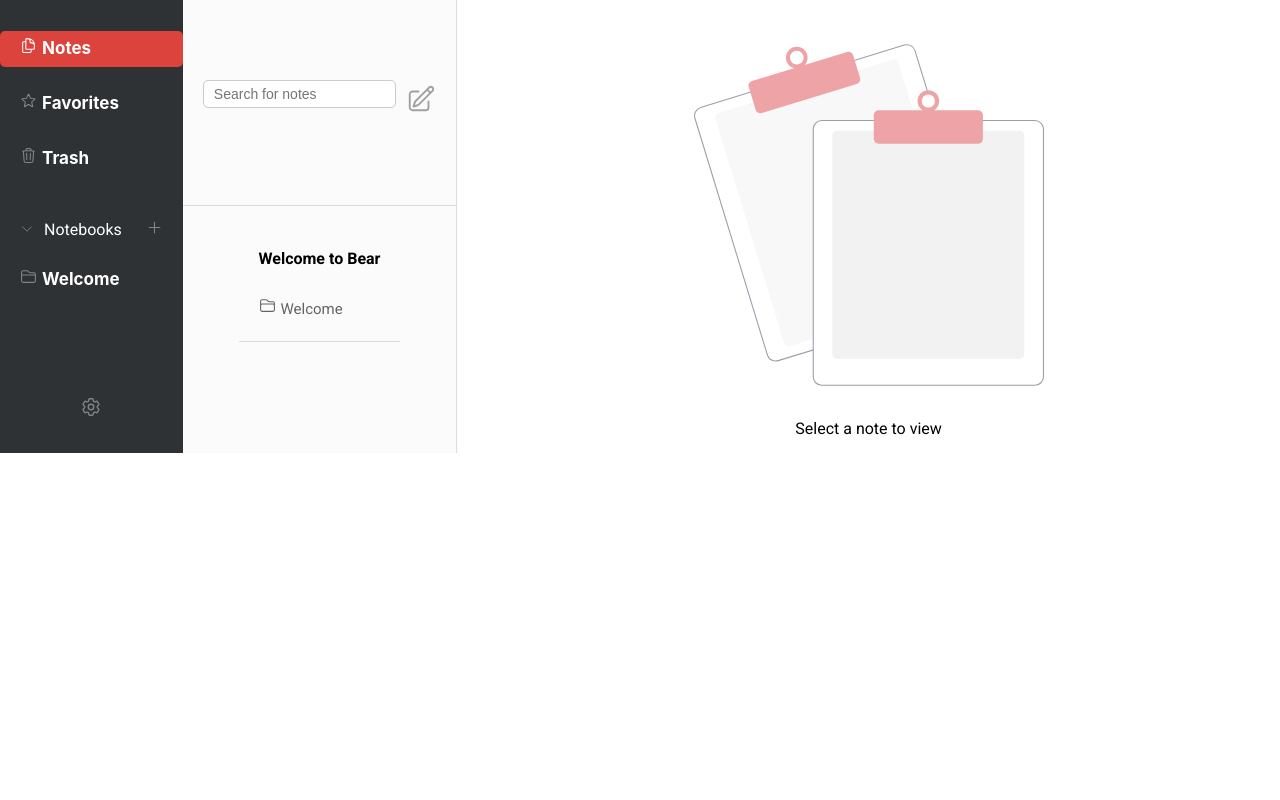
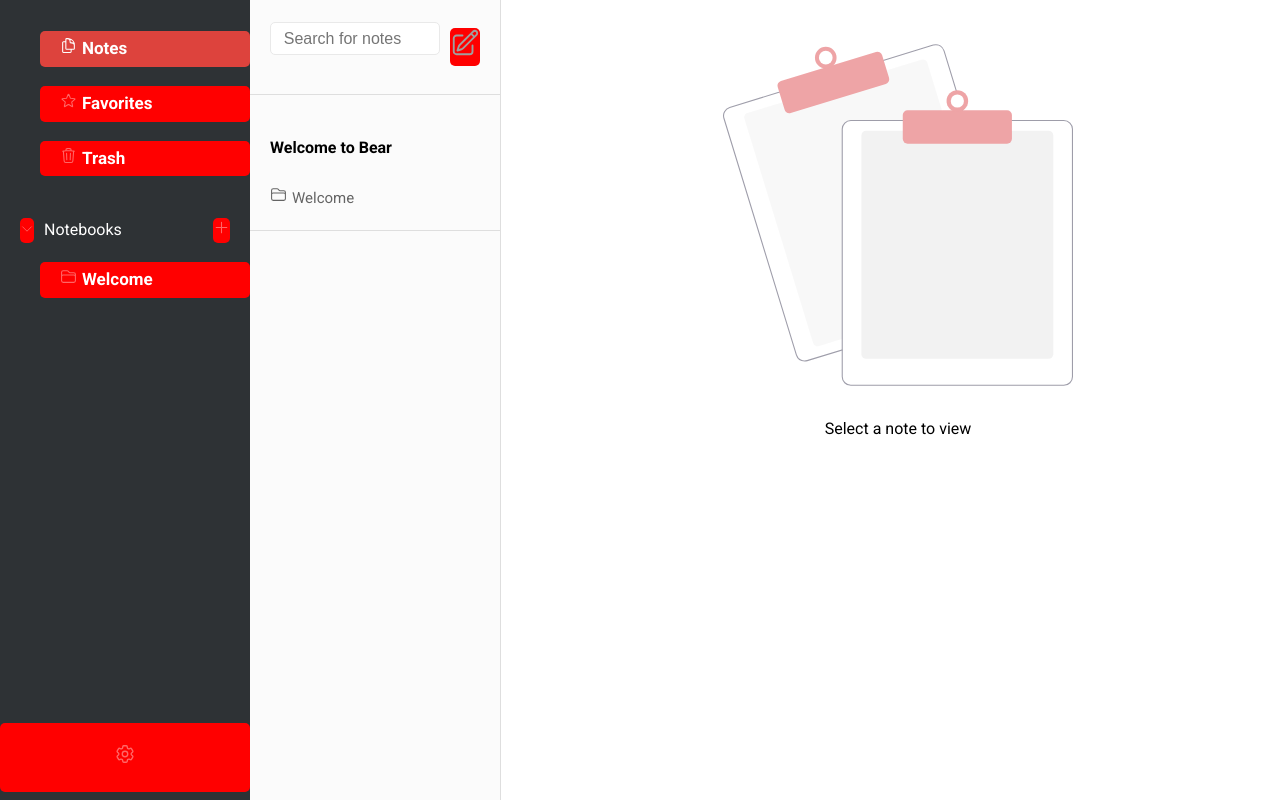
Before and after one commit to madebyaman/note-taking-app, a website built with Parcel: page index.html in a window 1280 px wide. Built offline with nearby package versions, Linux system fonts and the light colour scheme.

Commit message:
layout design 💦 💦 😥

```diff
--- a/index.html
+++ b/index.html
@@ -15,7 +15,8 @@
     <title>Easy Notes</title>
   </head>
   <body>
-    <div class="grid">
+    <div class="splitpane-vertical">
+      <div class="inner-container">
         <div class="tags__container grid__item">
           <!-- Notes list -->
           <ul class="notes">
@@ -80,7 +81,6 @@
               </button>
             </li>
           </ul>
-
           <!-- Tags list -->
           <div class="notebooks-section">
             <div class="notebooks-section__heading">
@@ -148,7 +148,6 @@
               placeholder="Notebook Name"
             />
           </div>
-
           <!-- Gear icon -->
           <button class="gear icon gray">
             <svg
@@ -173,7 +172,10 @@
           </button>
           <!-- Gear icon -->
         </div>
-      <section class="grid__item notes__container">
+      </div>
+      <div class="main-content-container">
+        <div class="inner-container">
+          <div class="grid__item notes__container">
             <div class="notes__container-header">
               <input
                 type="text"
@@ -198,7 +200,8 @@
               </button>
             </div>
             <div class="notes__container-notes"></div>
-      </section>
+          </div>
+        </div>
         <div class="grid__item notes-browser">
           <!-- <textarea class="notes-browser__editor" id="notes-editor" cols="33" rows="5">
         </textarea>
@@ -214,6 +217,7 @@
           </div>
         </div>
       </div>
+    </div>
 
     <script src="./src/ts/controller.ts" type="module"></script>
   </body>
--- /dev/null
+++ b/src/sass/_base.scss
@@ -0,0 +1,3 @@
+:root {
+  --font-family: 'Roboto', -apple-system, BlinkMacSystemFont, "Segoe UI", Roboto, Oxygen-Sans, Ubuntu, Cantarell, "Helvetica Neue", sans-serif;
+}
--- /dev/null
+++ b/src/sass/_layout.scss
@@ -0,0 +1,54 @@
+.splitpane-vertical {
+  display: grid;
+  grid-template-columns: 250px 1fr;
+}
+
+.inner-container {
+  position: sticky;
+  align-self: start;
+}
+
+.tags__container,
+.notes__container {
+  position: fixed;
+  height: 100vh;
+  width: 250px;
+  overflow-y: scroll;
+}
+
+.main-content-container {
+  display: grid;
+  grid-template-columns: 250px 1fr;
+  grid-gap: 1rem;
+}
+
+.notes-browser {}
+
+ul:not(.notes-browser ul) {
+  margin: 0;
+  list-style: none;
+}
+
+button.icon,
+.notes li > button,
+.notebook > button {
+  background-color: red;
+  border: none;
+  padding: 0;
+  font-size: 17px;
+  cursor: pointer;
+  color: inherit;
+}
+
+.gear.icon,
+.notes__container-note,
+.notes__container-header,
+.notes-browser__preview,
+.notes-browser__empty,
+.notes-browser__editor {
+  padding: 20px;
+}
+
+.icon.gray svg {
+  opacity: 40%;
+}
--- /dev/null
+++ b/src/sass/_notebookContainer.scss
@@ -0,0 +1,114 @@
+/*
+===================================
+Notebook Container
+===================================
+*/
+
+.tags__container {
+  background-color: #2e3235;
+  color: white;
+  display: flex;
+  justify-content: flex-start;
+  flex-direction: column;
+  gap: 25px;
+}
+
+.tags__container .notes {
+  margin-top: 20px;
+}
+
+.tags__container .notes button,
+.notebooks-section__heading,
+li.notebook > button {
+  padding-left: 20px;
+  padding-right: 20px;
+}
+
+.icon svg {
+  width: 17px;
+  height: 17px;
+}
+
+
+.notes li > button,
+.notebook > button {
+  display: flex;
+  gap: 5px;
+  margin-bottom: 5px;
+  padding: 5px 2px;
+  align-items: center;
+  width: 100%;
+}
+
+.notes li > button:hover,
+.notes li > button:focus,
+.notebook > button:focus,
+.notebook > button:hover {
+  background-color: hsl(206, 4%, 29%);
+}
+
+.notes li > button.active {
+  background-color: #dd433d;
+}
+
+.notes li > button.active .icon.gray svg {
+  opacity: 100%;
+}
+
+/* Notebooks Section */
+.notebooks-section.hide ul.note-books {
+  display: none;
+}
+
+.notebooks-section.hide .notebooks__icon svg {
+  transform: rotate(180deg);
+}
+
+.notebooks-section__heading {
+  display: flex;
+  align-items: center;
+  gap: 10px;
+  flex-direction: row;
+  justify-content: flex-start;
+}
+
+.notebooks-section__heading .notebooks__icon svg {
+  width: 14px;
+  height: 14px;
+}
+
+.notebooks-section__heading .add-notebook {
+  margin-left: auto;
+}
+
+.notebook > button {
+  margin-top: 8px;
+}
+
+.new-notebook-input {
+  margin: 10px 20px 0 20px;
+  width: auto;
+  border-radius: 2px;
+  border: 0px;
+  color: inherit;
+  background-color: hsl(206, 4%, 39%);
+}
+
+.new-notebook-input.hide {
+  display: none;
+}
+
+.new-notebook-input::placeholder {
+  color: rgba(255, 255, 255, 0.3);
+}
+
+/* Settings */
+
+.gear.icon {
+margin-top: auto;
+}
+
+.gear.icon svg {
+width: 22px;
+height: 22px;
+}
--- /dev/null
+++ b/src/sass/_notesContainer.scss
@@ -0,0 +1,60 @@
+/*
+===================================
+Notes Container
+===================================
+*/
+
+.notes__container {
+  border-right: 1px solid #dedede;
+  background-color: #fbfbfb;
+}
+
+.notes__container-header {
+  display: flex;
+  align-items: center;
+  gap: 10px;
+  border-bottom: 1px solid #dedede;
+}
+
+
+.notes__container-new-note-icon svg {
+  width: 30px;
+  height: 30px;
+  color: #9fa0a0;
+}
+
+.notes__container-notes {
+  display: flex;
+  flex-direction: column;
+  gap: 10px;
+}
+
+.notes__container-note {
+  cursor: pointer;
+  display: flex;
+  flex-direction: column;
+  gap: 5px;
+  border-bottom: 1px solid #dedede;
+  transition: all 200ms ease-out;
+}
+
+.notes__container-note:hover {
+  background-color: #eee;
+}
+
+.notes__container-note.active {
+  background-color: #dd433d;
+  color: rgba(255, 255, 255, 0.9);
+}
+
+.notes__container-note .notes__container-note-category {
+  display: flex;
+  flex-direction: row;
+  gap: 5px;
+  align-items: center;
+}
+
+.notes__container-note-category {
+  opacity: 60%;
+  font-size: 15px;
+}
--- /dev/null
+++ b/src/sass/_notesEditor.scss
@@ -0,0 +1,31 @@
+/*
+===================================
+Notes Editor
+===================================
+*/
+
+.notes-browser__editor {
+  width: 100%;
+  display: block;
+  font-size: 17px;
+  border: 0;
+  height: 100%;
+}
+
+.notes-browser__empty img {
+  height: 350px;
+  width: 350px;
+  opacity: 50%;
+}
+
+.notes-browser__empty {
+  display: grid;
+  height: 100%;
+  margin: 0;
+  place-items: center center;
+}
+
+.notes-browser__empty p {
+  text-align: center;
+  margin-top: 20px;
+}
--- a/src/sass/main.scss
+++ b/src/sass/main.scss
@@ -1,261 +1,5 @@
-body {
-  font-family: 'Roboto', system-ui, -apple-system, BlinkMacSystemFont, 'Segoe UI', Roboto, Oxygen, Ubuntu, Cantarell, 'Open Sans', 'Helvetica Neue', sans-serif;
-}
-
-input {
-  width: 100%;
-  display: block;
-  border: 1px solid #cacaca;
-  border-radius: 5px;
-  padding: 5px 10px;
-  font-size: 14px;
-}
-
-input:focus {
-  outline: none;
-}
-
-.grid {
-  display: grid;
-  grid-template-columns: 2fr 3fr 9fr;
-  height: 100%;
-}
-
-button.icon,
-.notes li > button,
-.notebook > button {
-  background-color: transparent;
-  border: none;
-  padding: 0;
-  font-size: 17px;
-  cursor: pointer;
-  color: inherit;
-}
-
-ul {
-  list-style: none;
-  margin: 0;
-  padding: 0;
-}
-
-.gear.icon,
-.notes__container-note,
-.notes__container-header,
-.notes-browser__preview,
-.notes-browser__empty,
-.notes-browser__editor {
-  padding: 20px;
-}
-
-.icon.gray svg {
-  opacity: 40%;
-}
-
-/*
-===================================
-Tags Container
-===================================
-*/
-
-.tags__container {
-  background-color: #2e3235;
-  color: white;
-  display: flex;
-  justify-content: flex-start;
-  flex-direction: column;
-  gap: 25px;
-}
-
-.tags__container .notes {
-  margin-top: 20px;
-}
-
-.tags__container .notes button,
-.notebooks-section__heading,
-li.notebook > button {
-  padding-left: 20px;
-  padding-right: 20px;
-}
-
-.icon svg {
-  width: 17px;
-  height: 17px;
-}
-
-
-.notes li > button,
-.notebook > button {
-  display: flex;
-  gap: 5px;
-  margin-bottom: 5px;
-  padding: 5px 2px;
-  align-items: center;
-  width: 100%;
-}
-
-.notes li > button:hover,
-.notes li > button:focus,
-.notebook > button:focus,
-.notebook > button:hover {
-  background-color: hsl(206, 4%, 29%);
-}
-
-.notes li > button.active {
-  background-color: #dd433d;
-}
-
-.notes li > button.active .icon.gray svg {
-  opacity: 100%;
-}
-
-/* Notebooks Section */
-.notebooks-section.hide ul.note-books {
-  display: none;
-}
-
-.notebooks-section.hide .notebooks__icon svg {
-  transform: rotate(180deg);
-}
-
-.notebooks-section__heading {
-  display: flex;
-  align-items: center;
-  gap: 10px;
-  flex-direction: row;
-  justify-content: flex-start;
-}
-
-.notebooks-section__heading .notebooks__icon svg {
-  width: 14px;
-  height: 14px;
-}
-
-.notebooks-section__heading .add-notebook {
-  margin-left: auto;
-}
-
-.notebook > button {
-  margin-top: 8px;
-}
-
-.new-notebook-input {
-  margin: 10px 20px 0 20px;
-  width: auto;
-  border-radius: 2px;
-  border: 0px;
-  color: inherit;
-  background-color: hsl(206, 4%, 39%);
-}
-
-.new-notebook-input.hide {
-  display: none;
-}
-
-.new-notebook-input::placeholder {
-  color: rgba(255, 255, 255, 0.3);
-}
-
-/* Settings */
-
-.gear.icon {
-margin-top: auto;
-}
-
-.gear.icon svg {
-width: 22px;
-height: 22px;
-}
-
-/*
-===================================
-Notes Container
-===================================
-*/
-
-.notes__container {
-  border-right: 1px solid #dedede;
-  background-color: #fbfbfb;
-}
-
-.notes__container-header {
-  display: flex;
-  align-items: center;
-  gap: 10px;
-  width: 100%;
-  border-bottom: 1px solid #dedede;
-}
-
-
-.notes__container-new-note-icon svg {
-  width: 30px;
-  height: 30px;
-  color: #9fa0a0;
-}
-
-.notes__container-notes {
-  display: flex;
-  flex-direction: column;
-  gap: 10px;
-}
-
-.notes__container-note {
-  cursor: pointer;
-  display: flex;
-  flex-direction: column;
-  gap: 5px;
-  border-bottom: 1px solid #dedede;
-  transition: all 200ms ease-out;
-}
-
-.notes__container-note:hover {
-  background-color: #eee;
-}
-
-.notes__container-note.active {
-  background-color: #dd433d;
-  color: rgba(255, 255, 255, 0.9);
-}
-
-.notes__container-note .notes__container-note-category {
-  display: flex;
-  flex-direction: row;
-  gap: 5px;
-  align-items: center;
-}
-
-.notes__container-note-category {
-  opacity: 60%;
-  font-size: 15px;
-}
-
-/*
-===================================
-Notes Editor
-===================================
-*/
-
-.notes-browser__editor {
-  width: 100%;
-  display: block;
-  font-size: 17px;
-  border: 0;
-  height: 100%;
-}
-
-.notes-browser__empty img {
-  height: 350px;
-  width: 350px;
-  opacity: 50%;
-}
-
-.notes-browser__empty {
-  display: grid;
-  height: 100%;
-  margin: 0;
-  place-items: center center;
-}
-
-.notes-browser__empty p {
-  text-align: center;
-  margin-top: 20px;
-}
+@import 'base';
+@import 'layout';
+@import 'notebookContainer';
+@import 'notesContainer';
+@import 'notesEditor'
--- a/src/ts/controller.ts
+++ b/src/ts/controller.ts
@@ -3,6 +3,10 @@
 import notesView from './views/notesView'
 import noteView from './views/noteView'
 import snarkdown from 'snarkdown'
+
+if (module.hot) {
+  module.hot.accept()
+}
 
 export function onClickNote(e: Event): void {
   if (e.target instanceof Element) {
@@ -13,13 +17,14 @@
       notesView.removeActiveClass()
       // show nothing in note view
       noteView.render()
+    } else {
+      // render note view
+      renderNoteView(id)
+      // remove active class from other notes
+      notesView.removeActiveClass()
+      // add active class to this note
+      closestNote?.classList.add('active')
     }
-    // render note view
-    renderNoteView(id)
-    // remove active class from other notes
-    notesView.removeActiveClass()
-    // add active class to this note
-    closestNote?.classList.add('active')
   }
 }
 
```
Lines whose indentation alone changed are shown as unchanged.
